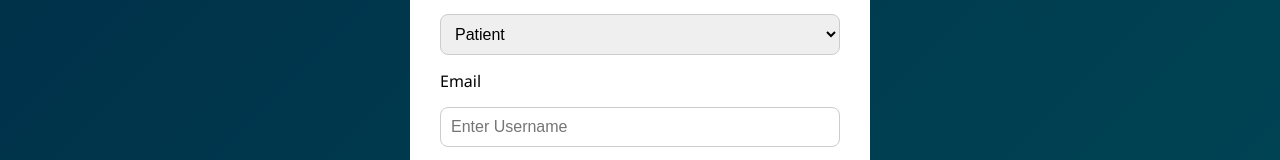
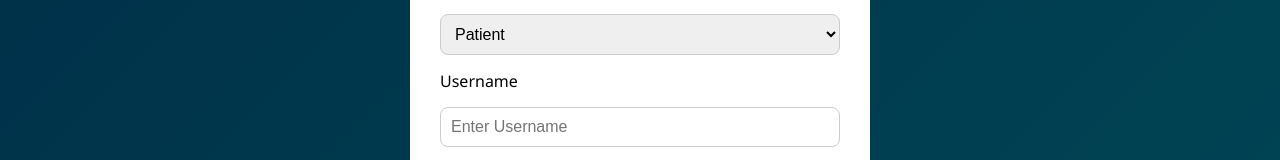
Before and after one commit to mkj6304/hospisync-frontend, a React (Create React App) app: page / in a window 1280 px wide. Both pictures are taken after a click on the button "Login". Shown: the part 300-460 px from the top of the page. Built offline with nearby package versions, Linux system fonts and the light colour scheme.

Commit message:
username issue fixed

```diff
--- a/src/components/LoginModal.jsx
+++ b/src/components/LoginModal.jsx
@@ -49,7 +49,7 @@ const LoginModal = ({ isOpen, onClose }) => {
             <option value="hospital">Hospital</option>
           </select>
 
-          <label>Email</label>
+          <label>Username</label>
           <input type="text" placeholder="Enter Username" value={username} onChange={(e) => setName(e.target.value)} required />
 
           <label>Password</label>
```
